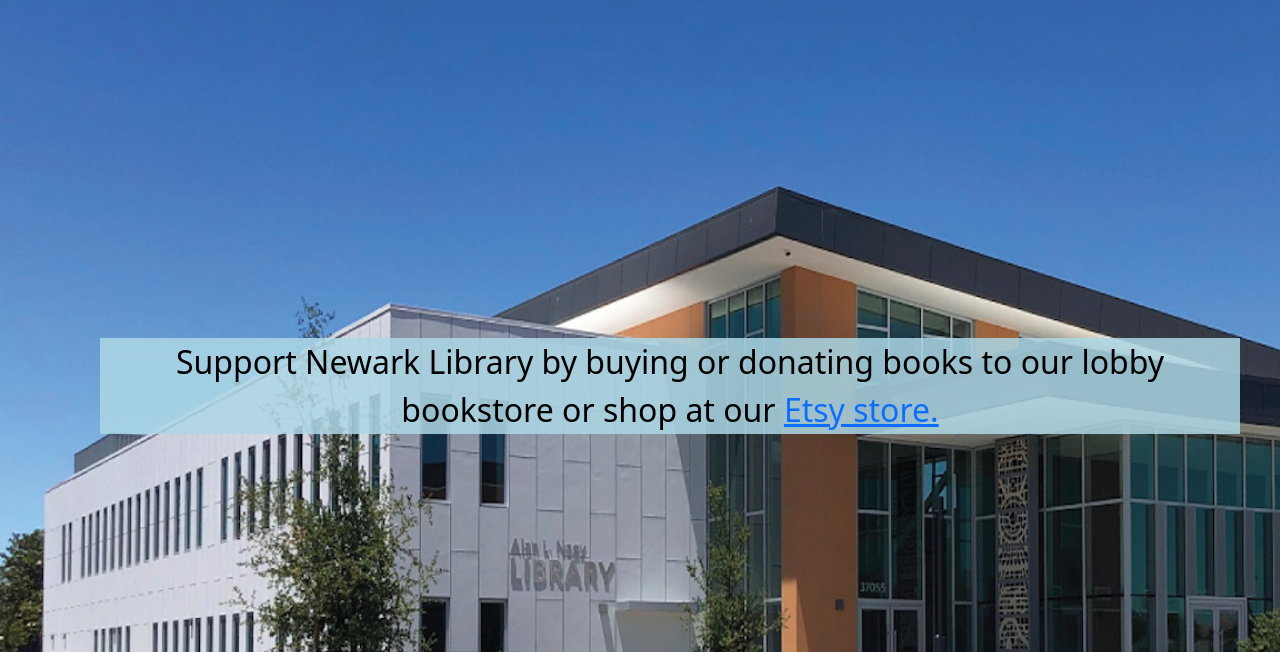
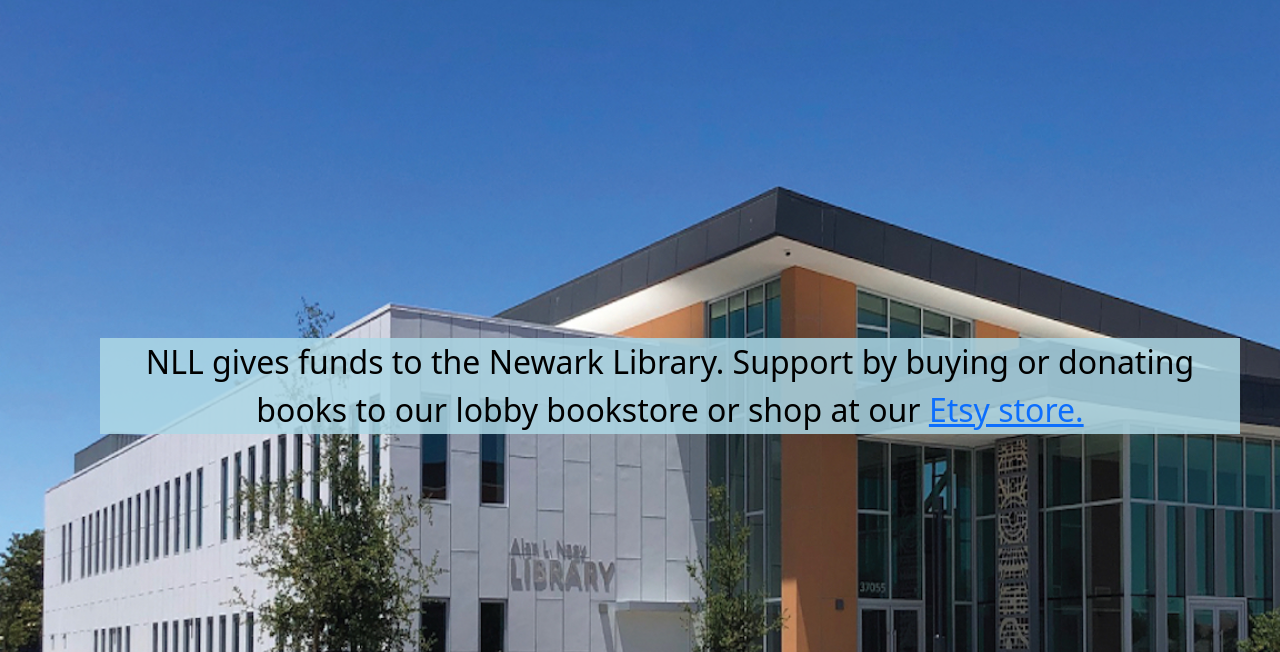
Before and after one commit to Tucan2/tucan2.github.io, a plain HTML site: page index.html in a window 1280 px wide. Shown: the part 148-800 px from the top of the page. Drawn offline with nearby package versions, Linux system fonts and the light colour scheme.

Commit message:
Update index.html
Update message

```diff
--- a/index.html
+++ b/index.html
@@ -13,7 +13,7 @@
   <noscript>Please enable Javascript.</noscript>
 
   <section id="description">
-    <p id="description-text">Support Newark Library by buying or donating books to our lobby bookstore or shop at our
+    <p id="description-text">NLL gives funds to the Newark Library. Support by buying or donating books to our lobby bookstore or shop at our
     <a href="https://www.etsy.com/shop/ReadAndRepurpose">Etsy store.</a>
     </p>
 
```
